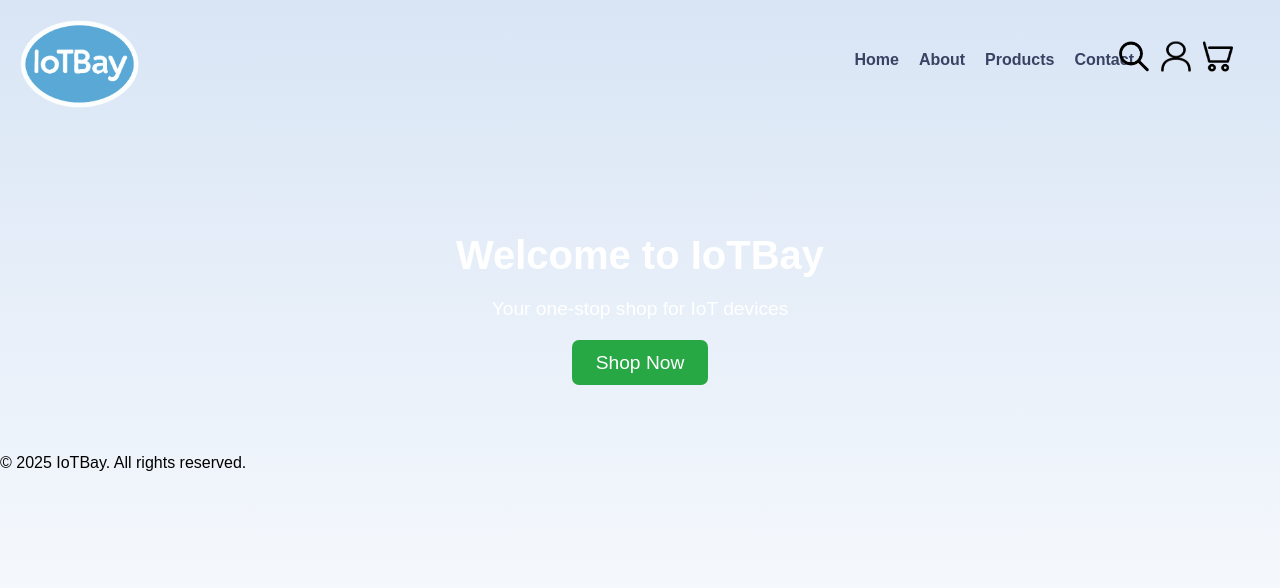
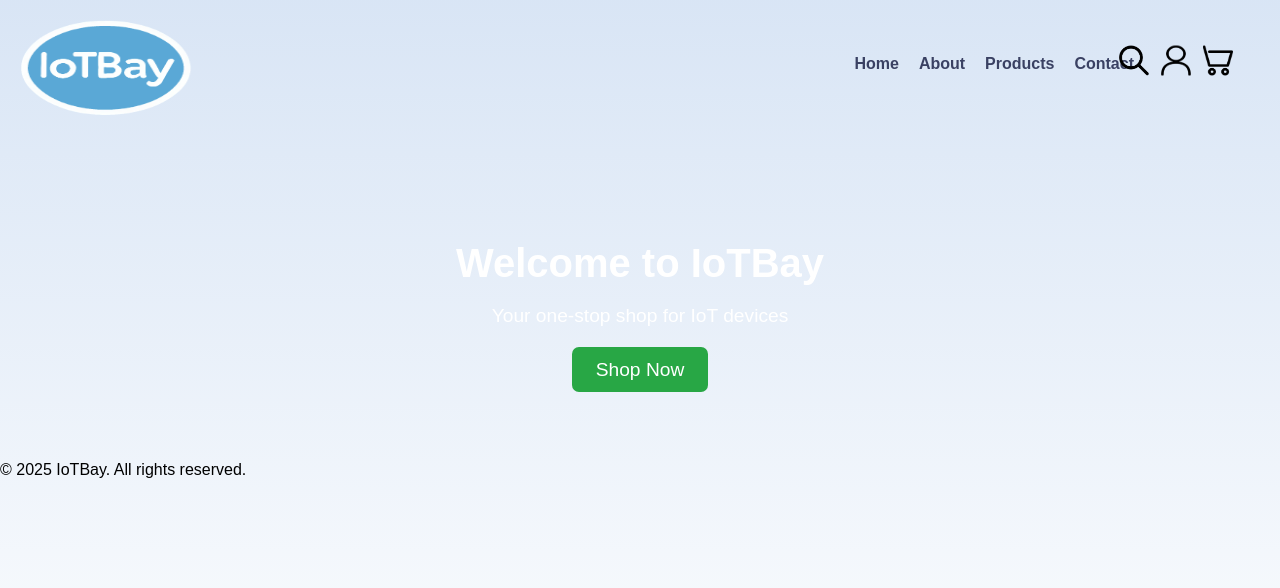
Before and after one commit to KnightJR8413/IoTBay, a plain HTML site: page WebPages/HTML/index.html in a window 1280 px wide. Drawn offline with Linux system fonts and the light colour scheme; files whose address does not match are found by name.

Commit message:
Update styles.css

```diff
--- a/WebPages/HTML/CSS/styles.css
+++ b/WebPages/HTML/CSS/styles.css
@@ -17,7 +17,8 @@ body {
 }
 
 .navbar .logo img {
-    width: 125px;
+    width: 180px;
+    height: 100px;
 }
 
 nav {
```
